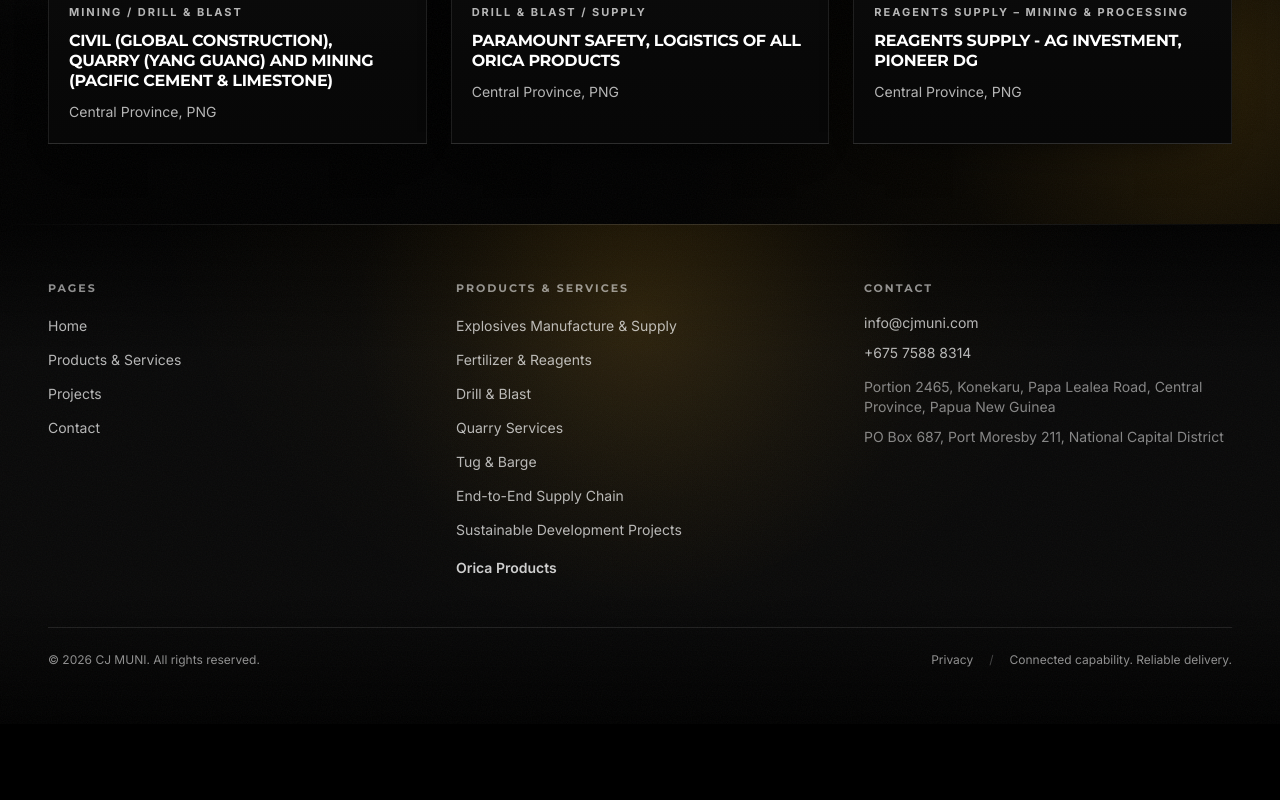
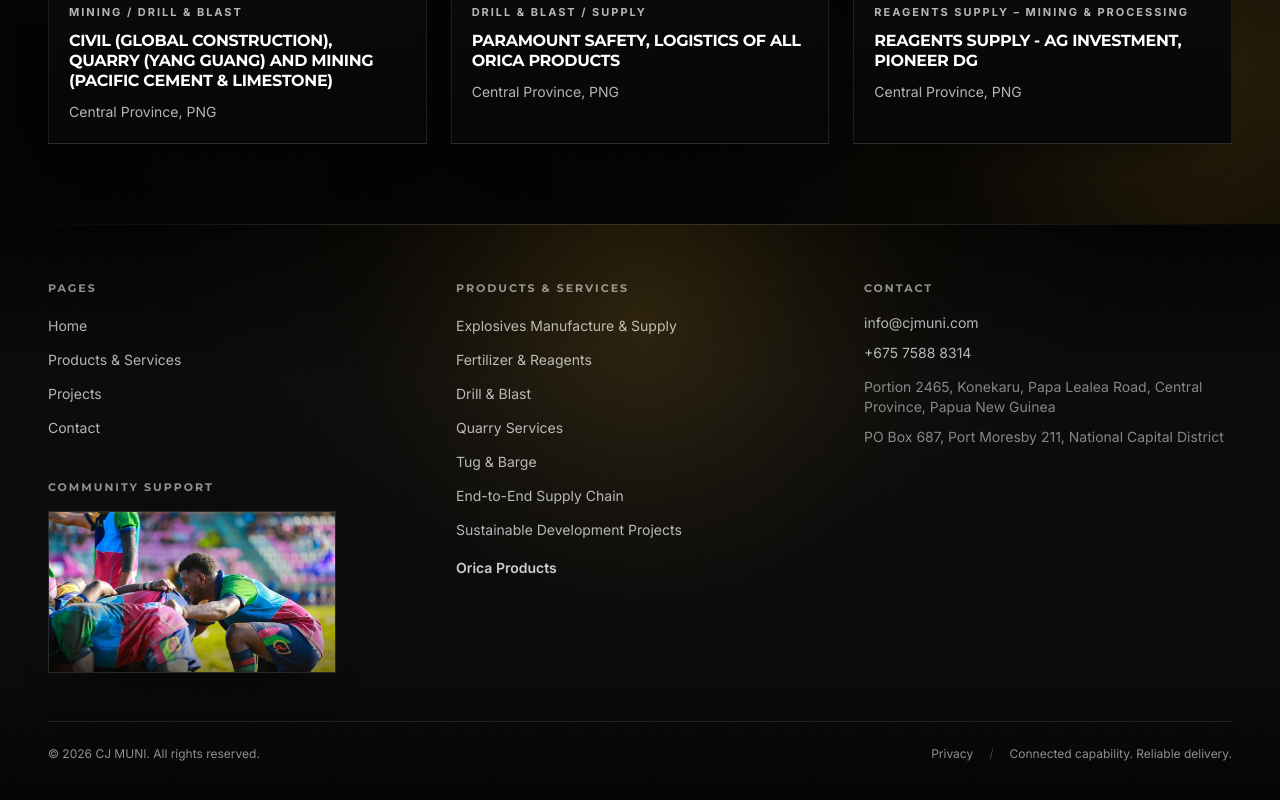
Before and after one commit to brendankombuk-ai/CJMuni-website, a Next.js app: page / in a window 1280 px wide. Shown: the part 2184-2984 px from the top of the page. Before the commit the page ends 2908 px from the top, so only its background shows below. Built offline with nearby package versions, Linux system fonts and the light colour scheme.

Commit message:
Add a community support photo to the footer
A rugby scrum photo under the footer's page links, headed Community
Support, matching the block on the Frontier Agri site but in this site's
own label style and square media frame.

Co-Authored-By: Claude Opus 5.5 <noreply@anthropic.com>

```diff
--- a/components/Footer.tsx
+++ b/components/Footer.tsx
@@ -2,11 +2,13 @@ import Link from "next/link";
 import { CAPABILITIES } from "@/data/capabilities";
 import { CONTACT, NAV_LINKS } from "@/data/site";
 import { Atmosphere, atmosphere } from "@/components/Atmosphere";
+import { SmartImage } from "@/components/SmartImage";
 
 /**
  * Footer. Three plain columns of links and the verified contact details —
  * the same destinations as the main navigation, so there is nothing here that
- * cannot be reached from the top of the page too.
+ * cannot be reached from the top of the page too. Under the page links sits
+ * the community support photo.
  */
 export function Footer() {
   const year = new Date().getFullYear();
@@ -17,6 +19,7 @@ export function Footer() {
 
       <div className="frame py-14">
         <div className="grid gap-10 sm:grid-cols-2 lg:grid-cols-3">
+          <div>
             <nav aria-label="Footer">
               <h2 className="text-[11px] font-bold uppercase tracking-label text-white/55">
                 Pages
@@ -39,6 +42,21 @@ export function Footer() {
                 ))}
               </ul>
             </nav>
+
+            <div className="mt-10">
+              <h2 className="text-[11px] font-bold uppercase tracking-label text-white/55">
+                Community Support
+              </h2>
+              <div className="media-frame mt-4 aspect-[16/9] w-full max-w-[18rem] bg-ink-800">
+                <SmartImage
+                  src="/images/community/rugby-scrum.webp"
+                  alt="Rugby players packing down for a scrum during a match"
+                  slotLabel="/images/community/rugby-scrum.webp"
+                  sizes="288px"
+                />
+              </div>
+            </div>
+          </div>
 
           <nav aria-label="Products and services">
             <h2 className="text-[11px] font-bold uppercase tracking-label text-white/55">
```
Also changed, not shown: public/images/community/rugby-scrum.webp (added). Lines whose indentation alone changed are shown as unchanged.
